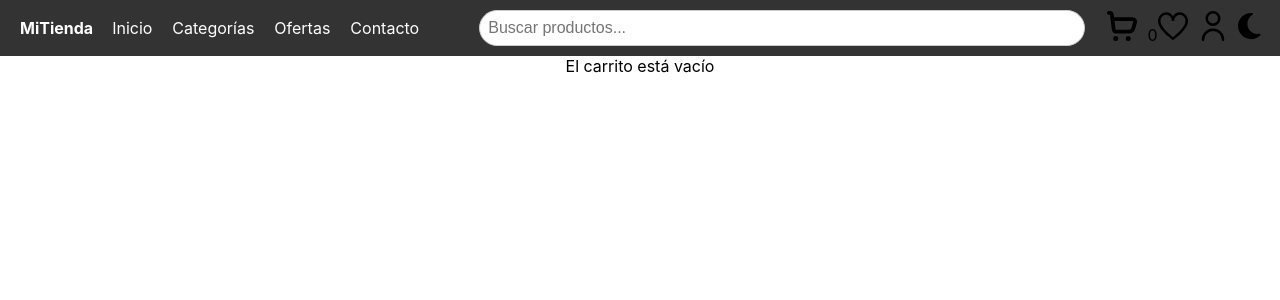
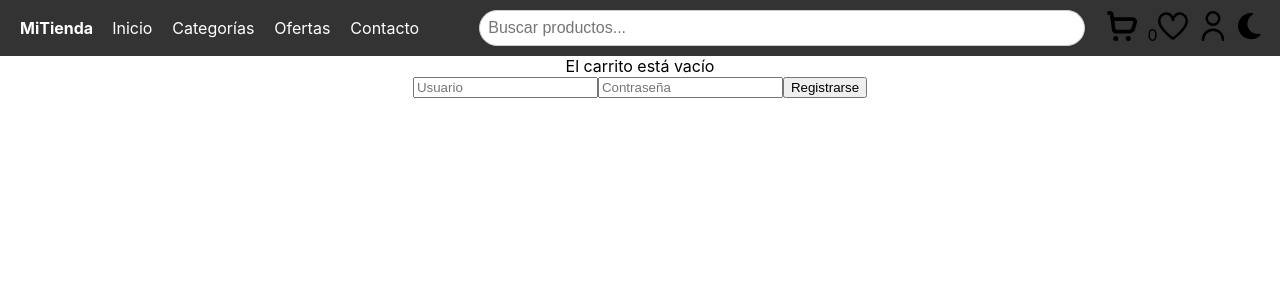
Before and after one commit to ZoeSa/React, a React (Create React App) app: page /carrito in a window 1280 px wide. Shown: the top 300 px of the page. Built offline with nearby package versions, Linux system fonts and the light colour scheme.

Commit message:
registro con LocalStorage

```diff
--- a/src/App.js
+++ b/src/App.js
@@ -7,6 +7,7 @@ import Product from './componentes/Product';
 import data from './data/data.json';
 import Menu from './componentes/Menu';
 import Cart from './componentes/Cart'; // Importa el componente Cart
+import RegistrationForm from './componentes/RegistrationForm';
 
 
 function App() {
@@ -52,9 +53,15 @@ function App() {
                   addToCart={addToCart}
                 />
               ))}
+            <RegistrationForm /> {/* Formulario de registro en la página principal */}
             </div>
           } />
-          <Route path="/carrito" element={<Cart cartItems={cartItems} />} /> {/* Agregar la ruta para el carrito */}
+          <Route path="/carrito" element={
+            <div className="cart-page">
+              <Cart cartItems={cartItems} />
+              <RegistrationForm /> {/* Formulario de registro en la página de carrito */}
+            </div>
+          } />
         </Routes>
       </div>
     </Router>
--- /dev/null
+++ b/src/componentes/RegistrationForm.js
@@ -0,0 +1,45 @@
+// RegistrationForm.js
+import React, { useState } from 'react';
+
+const RegistrationForm = () => {
+  const [username, setUsername] = useState('');
+  const [password, setPassword] = useState('');
+
+  const handleUsernameChange = (e) => {
+    setUsername(e.target.value);
+  };
+
+  const handlePasswordChange = (e) => {
+    setPassword(e.target.value);
+  };
+
+  const handleSubmit = (e) => {
+    e.preventDefault();
+    // Guardar datos en localStorage
+    localStorage.setItem('username', username);
+    localStorage.setItem('password', password);
+    // Limpiar campos del formulario
+    setUsername('');
+    setPassword('');
+  };
+
+  return (
+    <form onSubmit={handleSubmit}>
+      <input
+        type="text"
+        placeholder="Usuario"
+        value={username}
+        onChange={handleUsernameChange}
+      />
+      <input
+        type="password"
+        placeholder="Contraseña"
+        value={password}
+        onChange={handlePasswordChange}
+      />
+      <button type="submit">Registrarse</button>
+    </form>
+  );
+};
+
+export default RegistrationForm;
```
